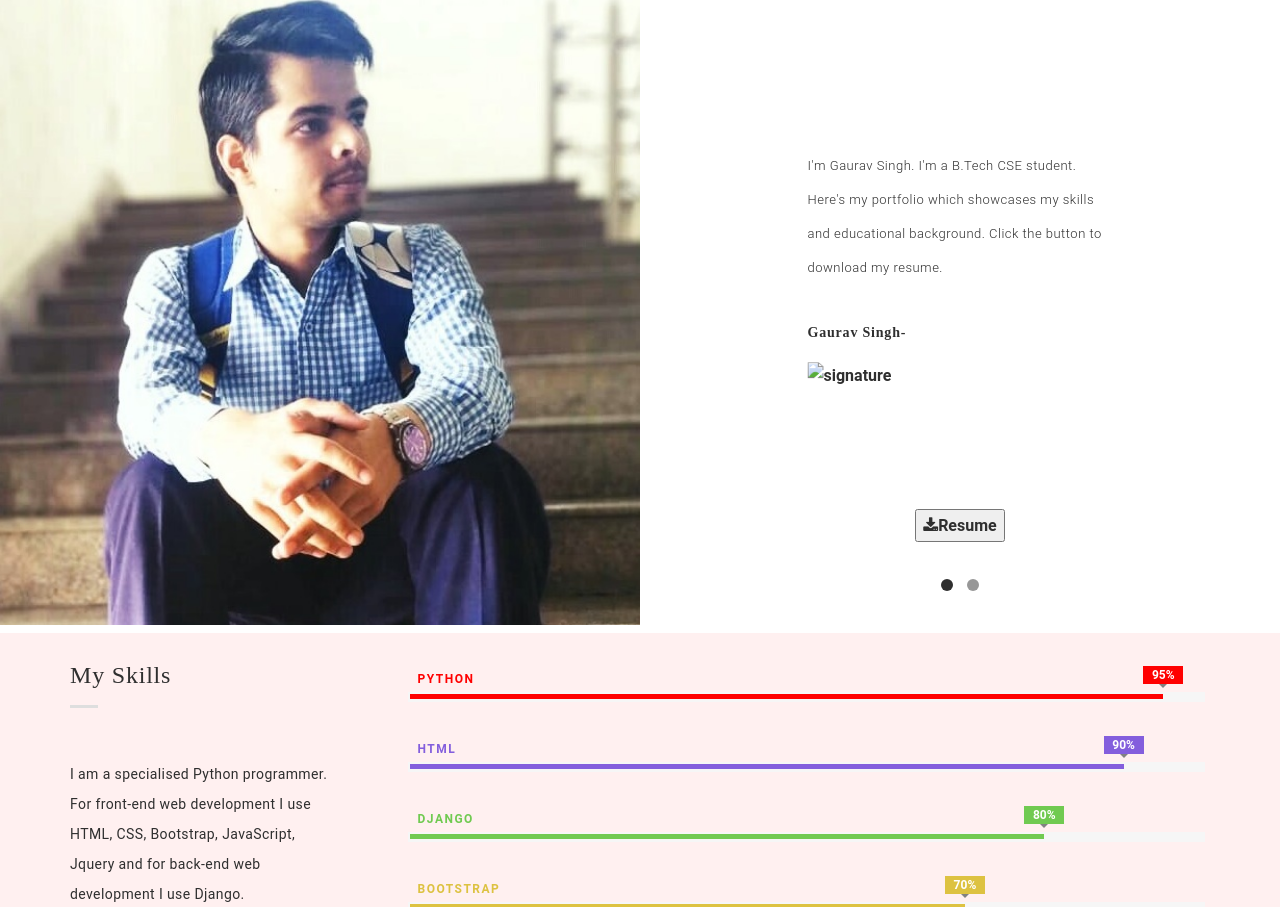
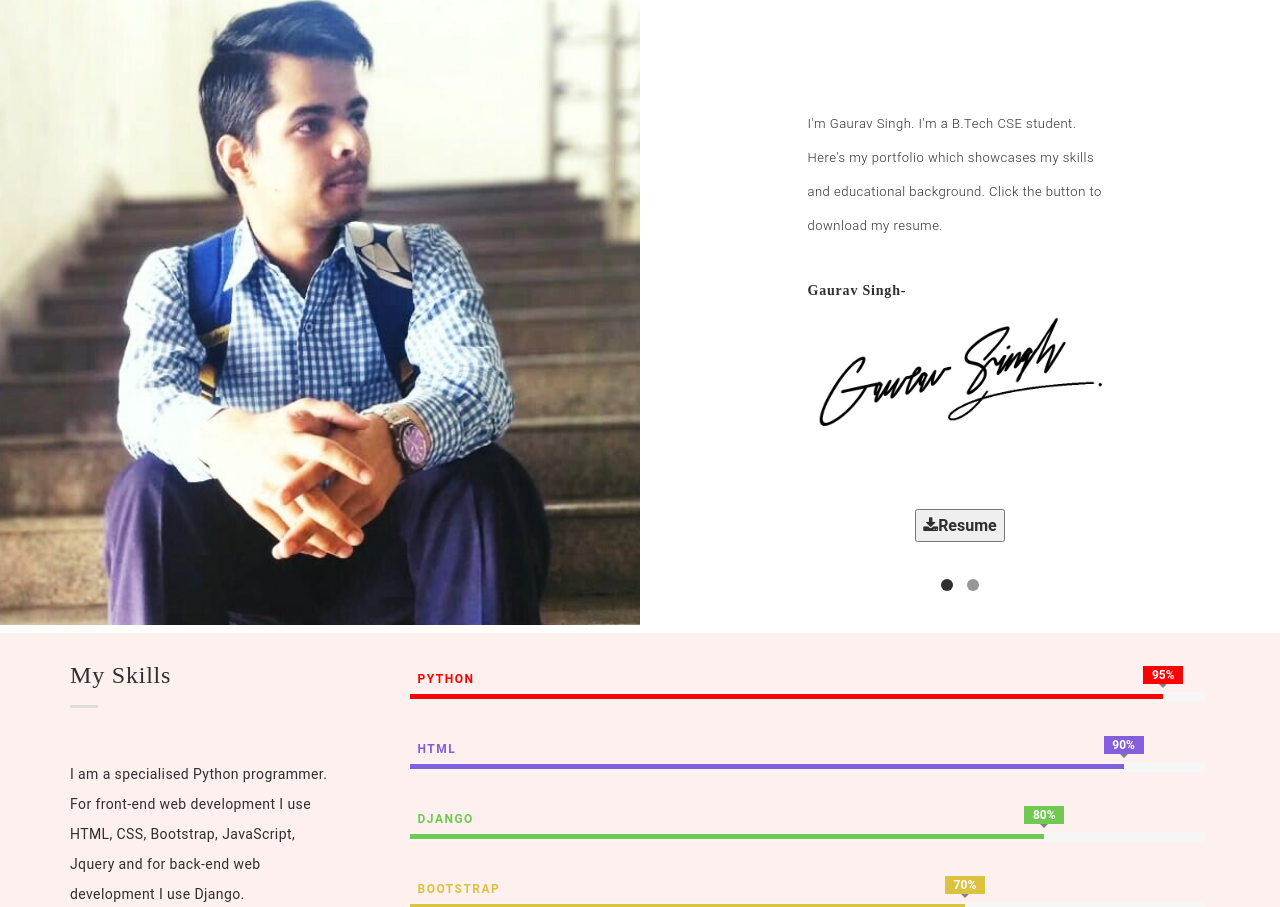
Before and after one commit to ergauravsingh/about, a plain HTML site: page index.html in a window 1280 px wide. Shown: the part 835-1742 px from the top of the page. Drawn offline with Linux system fonts and the light colour scheme.

Commit message:
Update index.html

```diff
--- a/index.html
+++ b/index.html
@@ -122,7 +122,7 @@
                       <h5 class="name">
                         <b>Gaurav Singh-<b>
                       </h5>
-                      <img alt="signature" src="images/signature.png">
+                      <img alt="signature" src="images/Signature.jpg">
                     </div>
                   </div><center><a href="resume/grv.pdf"><button><i class="fa fa-download fa-x"></i>Resume</button></a></center>
                 </div>
```
